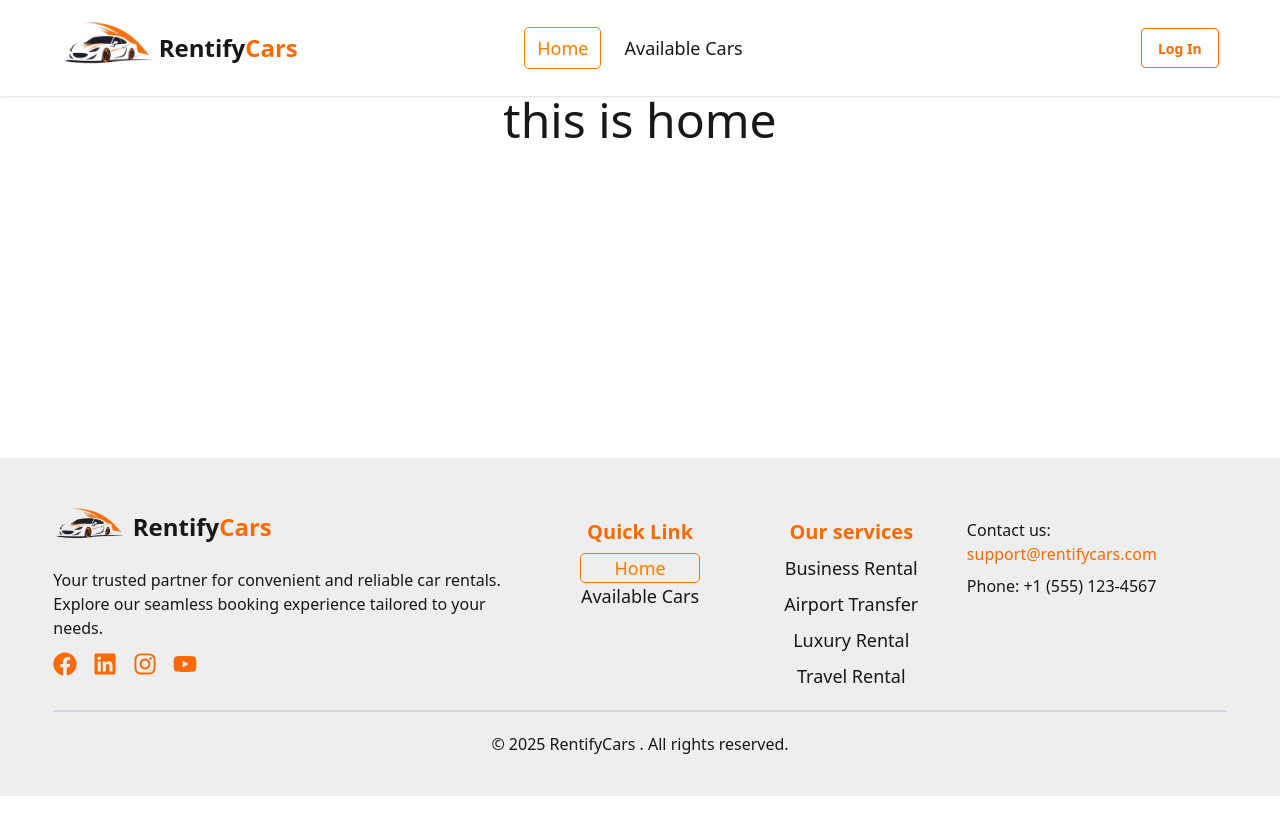
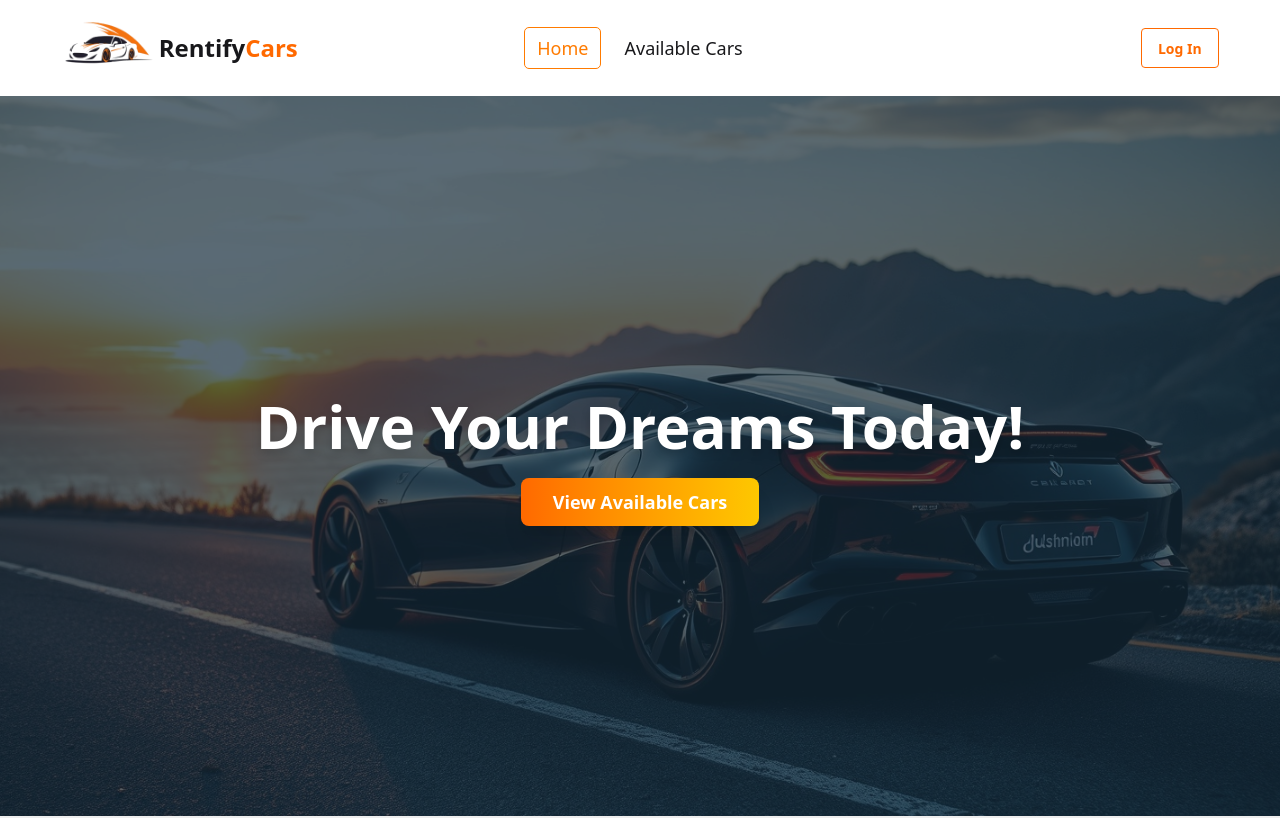
Before and after one commit to Md-Shakib-Akando/RentifyCar-Client-side, a React (Vite) app: page / in a window 1280 px wide. Shown: the top 818 px of the page. Built offline with nearby package versions, Linux system fonts and the light colour scheme; no server answers.

Commit message:
banner designed and resposive done

```diff
--- /dev/null
+++ b/src/Components/Banner/Banner.jsx
@@ -0,0 +1,39 @@
+import React from 'react';
+import { Link } from 'react-router';
+import BannerImg from '../../assets/cars/BannerImg.jpg'
+const Banner = () => {
+    return (
+        <section className="relative h-[50vh] md:h-[90vh] w-full overflow-hidden">
+
+            <div className="absolute inset-0 bg-[rgba(21,43,59,0.7)] z-10"></div>
+
+
+            <img
+                src={BannerImg}
+                alt="Luxury car on coastal road"
+                className="absolute inset-0 w-full h-full object-cover object-center "
+            />
+
+
+            <div className="relative z-20 container mx-auto px-6 h-full flex items-center">
+                <div className="max-w-5xl mx-auto">
+                    <h1 className="text-xl md:text-4xl  lg:text-6xl font-bold text-white drop-shadow-lg mb-6">
+                        Drive Your Dreams Today!
+                    </h1>
+
+                    <div className='w-fit mx-auto mt-8'>
+                        <Link
+                        to='/availableCars'
+                        className="  bg-gradient-to-r from-orange-500 to-yellow-400 hover:from-orange-600 hover:to-yellow-500 text-white font-semibold text-sm md:text-lg px-5 md:px-8 py-3 rounded-lg shadow-xl transition duration-300 hover:scale-105"
+                    >
+                        View Available Cars
+                    </Link>
+                    </div>
+                </div>
+            </div>
+        </section>
+
+    );
+};
+
+export default Banner;
--- a/src/Pages/AddCar.jsx
+++ b/src/Pages/AddCar.jsx
@@ -7,10 +7,10 @@ const AddCar = () => {
                 <div className='  max-w-11/12 mx-auto min-h-[calc(100vh-845px)] py-10'>
                     <div className="max-w-xl md:max-w-2xl xl:max-w-6xl mx-auto  bg-blue-50 p-8 rounded-md shadow-md">
                         <h2 className="text-2xl font-bold text-center mb-6">Add New Car</h2>
-                    <form  className="space-y-4">
+                        <form className="space-y-4">
                             <div>
                                 <label className="block mb-1">Car Model</label>
-                            <input type="text" name="carModel"  className="w-full p-2 border border-gray-300 outline-0  rounded" placeholder="Enter car model" required />
+                                <input type="text" name="carModel" className="w-full p-2 border border-gray-300 outline-0  rounded" placeholder="Enter car model" required />
                             </div>
 
                             <div>
@@ -20,38 +20,42 @@ const AddCar = () => {
 
                             <div >
                                 <label className="block mb-1">Availability</label>
-                            <select name="availability"  className=" w-full p-2 border border-gray-300 outline-0  rounded  ">
-                                <option  value="Available">Available</option>
+                                <select name="availability" className=" w-full p-2 border border-gray-300 outline-0  rounded  ">
+                                    <option value="Available">Available</option>
                                     <option value="Not Available">Not Available</option>
                                 </select>
                             </div>
 
                             <div>
                                 <label className="block mb-1">Vehicle Registration Number</label>
-                            <input type="text" name="registrationNumber"  className="w-full p-2 border border-gray-300 outline-0  rounded" placeholder="Enter vehicle registration number" required />
+                                <input type="text" name="registrationNumber" className="w-full p-2 border border-gray-300 outline-0  rounded" placeholder="Enter vehicle registration number" required />
                             </div>
 
                             <div>
                                 <label className="block mb-1">Features (e.g., GPS, AC, etc.)</label>
-                            <input type="text" name="features"  className="w-full p-2 border border-gray-300 outline-0  rounded" placeholder="Enter features separated by commas" />
+                                <input type="text" name="features" className="w-full p-2 border border-gray-300 outline-0  rounded" placeholder="Enter features separated by commas" />
                             </div>
 
                             <div>
                                 <label className="block mb-1">Description</label>
-                            <textarea name="description"  className="w-full p-2 border border-gray-300 outline-0  rounded" placeholder="Write a brief description..." rows="3"></textarea>
+                                <textarea name="description" className="w-full p-2 border border-gray-300 outline-0  rounded" placeholder="Write a brief description..." rows="3"></textarea>
                             </div>
 
                             <div>
                                 <label className="block mb-1">Image URL</label>
-                            <input type="url" name="imageUrl"  className="w-full p-2 border  border-gray-300 outline-0  rounded" placeholder="Enter image URL" />
+                                <input type="url" name="imageUrl" className="w-full p-2 border  border-gray-300 outline-0  rounded" placeholder="Enter image URL" />
                             </div>
 
                             <div>
                                 <label className="block mb-1">Location</label>
-                            <input type="text" name="location"   className="w-full p-2 border  border-gray-300 outline-0 rounded" placeholder="Enter location" required />
+                                <input type="text" name="location" className="w-full p-2 border  border-gray-300 outline-0 rounded" placeholder="Enter location" required />
                             </div>
 
-                        <button type="submit" className="w-full bg-orange-500 hover:bg-green-400 cursor-pointer text-white font-semibold py-2 rounded">
+
+                            <button
+                                type="submit"
+                                className="w-full bg-gradient-to-r from-orange-500 to-yellow-400 hover:from-orange-600 hover:to-yellow-500 text-white font-bold py-3 rounded-lg shadow-lg hover:shadow-xl transition duration-300"
+                            >
                                Add Car
                             </button>
                         </form>
--- a/src/Pages/Home.jsx
+++ b/src/Pages/Home.jsx
@@ -1,10 +1,11 @@
 import React from 'react';
+import Banner from '../Components/Banner/Banner';
 
 const Home = () => {
     return (
-        <div>
-            <h2 className='text-5xl text-center'>this is home </h2>
-        </div>
+        <>
+            <Banner></Banner>
+        </>
     );
 };
 
```
Also changed, not shown: src/assets/cars/BannerImg.jpg (added). Lines whose indentation alone changed are shown as unchanged.
